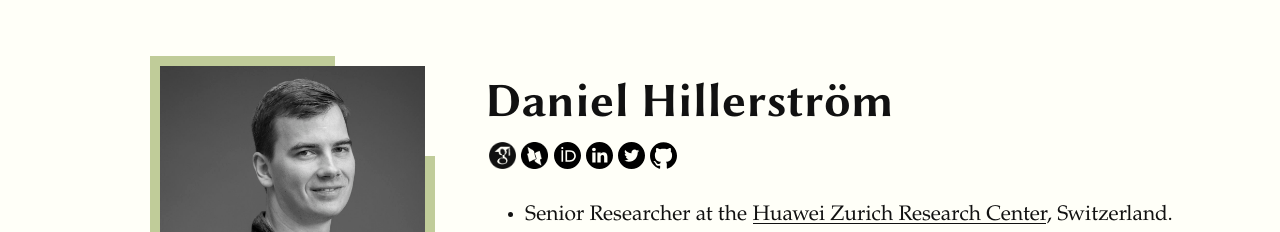
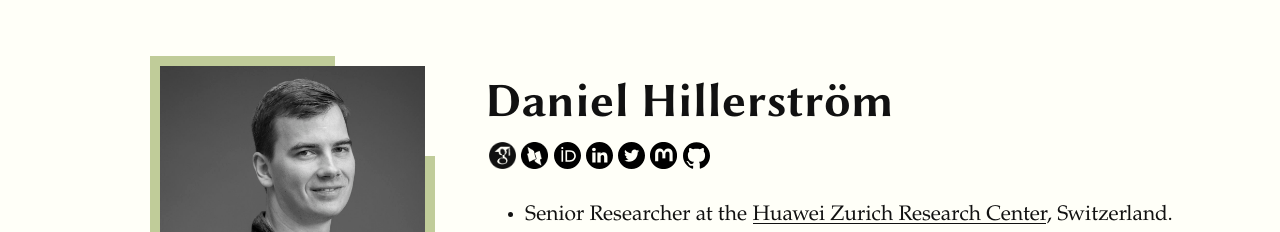
Before and after one commit to dhil/dhil.net, a plain HTML site: page index.template.html in a window 1280 px wide. Shown: the top 232 px of the page. Drawn offline with Linux system fonts and the light colour scheme; a web font is replaced by a local one.

Commit message:
Mathstodon social link

```diff
--- a/index.template.html
+++ b/index.template.html
@@ -18,8 +18,6 @@
     <meta property="twitter:title" content="Daniel Hillerström | Huawei Zurich Research Center, Switzerland">
     <meta property="twitter:description" content="Daniel Hillerström is a senior programming languages researcher at the Huawei Zurich Research Center in Switzerland.">
     <meta property="twitter:image" content="https://dhil.net/static/images/danielhillerstrom.jpg">
-    <!-- Mathstodon -->
-    <link rel="me" href="https://mathstodon.xyz/@dhil">
     <!-- Styles -->
     <link rel="stylesheet" type="text/css" href="static/css/normalize.css">
     <link rel="stylesheet" type="text/css" href="static/css/style.css">
@@ -63,6 +61,11 @@
               <li>
                 <a class="icon" href="https://twitter.com/dhillerstrom">
                   <img src="static/images/twitter.svg" alt="Twitter" title="Twitter">
+                </a>
+              </li>
+              <li>
+                <a class="icon" rel="me" href="https://mathstodon.xyz/@dhil">
+                  <img src="static/images/mastodon.png" alt="Mathstodon (Mastodon)" title="Mathstodon (Mastodon)">
                 </a>
               </li>
               <li>
```
Also changed, not shown: static/images/mastodon.png (added).
